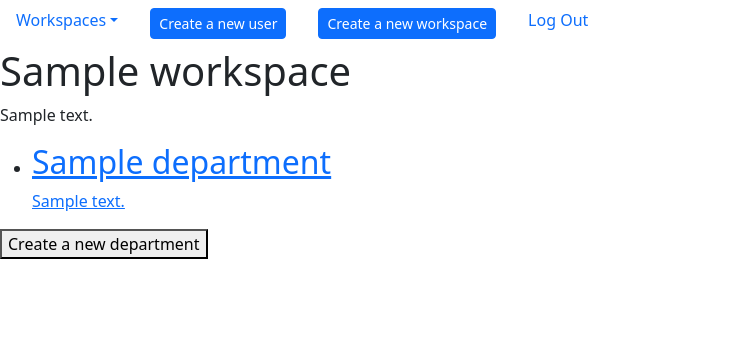
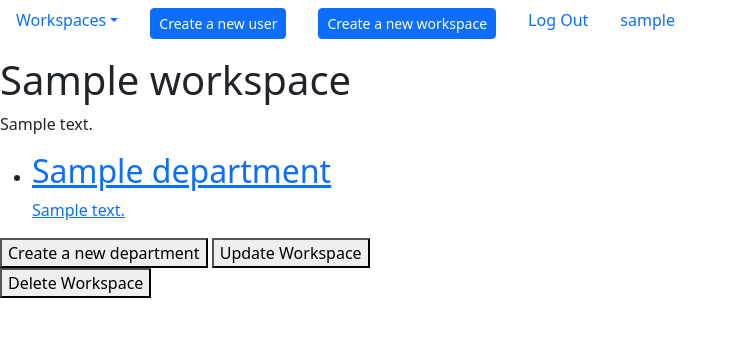
Before and after one commit to luismarrer/Probless-project, a Django app: page /workspaces/1/ in a window 1280 px wide. Shown: the top 337 px of the page, without its empty margins (0-738 px from the left). Run offline with Django 5.2, Linux system fonts and the light colour scheme; a user stored in the database is signed in; tables that the repository leaves empty hold one stand-in row (values such as "Sample post").

Commit message:
- Added Delete and Update for workspaces, departments and users.  - Added new html for each function

```diff
--- a/probless-backend/account/urls.py
+++ b/probless-backend/account/urls.py
@@ -6,5 +6,6 @@ urlpatterns = [
     path('signup/owner/', views.OwnerSignupView.as_view(), name='signup_owner'),
     path('login/', views.UserLoginView.as_view(), name='login'),
     path('logout/', views.LogoutView.as_view(), name='logout'),
-    path('create-user/', views.CreateUserView.as_view(), name='create_user')
+    path('create-user/', views.CreateUserView.as_view(), name='create_user'),
+    path('show_users/', views.owner_user_view, name='show_users'),
 ]
--- a/probless-backend/core/models.py
+++ b/probless-backend/core/models.py
@@ -26,6 +26,7 @@ class Ticket(models.Model):
 
 	title = models.CharField(max_length=255)
 	description = models.TextField()
+	documentation = models.TextField(blank=True, null=True)
 	user_id = models.ForeignKey('account.CustomUser', on_delete=models.CASCADE)
 	priority = models.CharField(max_length=10, choices=PRIORITY_CHOICES, default='low')
 	assigned_department_id = models.ForeignKey('workspace.Department', on_delete=models.CASCADE)
--- a/probless-backend/core/templates/layout.html
+++ b/probless-backend/core/templates/layout.html
@@ -23,12 +23,17 @@
 								<li><a class="dropdown-item" href="{% url 'show_workspaces' %}">All Workspaces</a></li>
 							</ul>
 						</li>
-						<li class="nav-item">
-							<a class="nav-link" href="{% url 'create_user' %}">
+						<li class="nav-item dropdown">
+							<a class="nav-link" href="#" role="button" data-bs-toggle="dropdown" aria-expanded="false">
 								<button type="button" class="btn btn-primary btn-sm">
 									Create a new user
 								</button>
 							</a>
+							<ul class="dropdown-menu">
+								<li><a class="dropdown-item" href="{% url 'create_user' %}">Create User</a></li>
+								<li><a class="dropdown-item" href="{% url 'show_users' %}">Show all users</a></li>
+								<!-- Más opciones si lo deseas -->
+							</ul>
 						</li>
 						<li class="nav-item">
 							<a class="nav-link" href="{% url 'create_workspace' %}">
@@ -50,6 +55,10 @@
 							<a class="nav-link" href="{% url 'signup_owner' %}">Log In</a>
 						</li>
 					{% endif %}
+					{% if user.is_authenticated %}
+						<!-- Mostrar el nombre de usuario al final -->
+						<p class="nav-link">{{ user.username }}</p>
+					{% endif %}
 				</ul>
 			</nav>
 		</header>
--- a/probless-backend/workspace/forms.py
+++ b/probless-backend/workspace/forms.py
@@ -6,6 +6,7 @@ class WorkspaceForm(forms.ModelForm):
 		model = Workspace
 		fields = ['name', 'description']
 
+
 class DepartmentForm(forms.ModelForm):
 	class Meta:
 		model = Department
--- a/probless-backend/workspace/processors.py
+++ b/probless-backend/workspace/processors.py
@@ -1,6 +1,10 @@
 from .models import Workspace
+from django.contrib.auth.models import AnonymousUser
 
 def ctx_dict(request):
+    if isinstance(request.user, AnonymousUser) or not request.user.is_authenticated:
+        # Si el usuario no está autenticado, retorna un contexto vacío o lo que necesites
+        return {}
     workspaces_ctx = Workspace.objects.filter(user=request.user)
     ctx = {'workspaces_ctx': workspaces_ctx}
     return ctx
--- /dev/null
+++ b/probless-backend/workspace/templates/confirm_delete.html
@@ -0,0 +1,6 @@
+<form method="POST">
+    {% csrf_token %}
+    <p>Are you sure you want to delete the workspace "{{ workspace.name }}"?</p>
+    <button type="submit">Yes, delete</button>
+    <a href="{% url 'workspace_detail' workspace.id %}">Cancel</a>
+</form>
--- /dev/null
+++ b/probless-backend/workspace/templates/update_workspace.html
@@ -0,0 +1,5 @@
+<form method="POST">
+    {% csrf_token %}
+    {{ form.as_p }}
+    <button type="submit">Update Workspace</button>
+</form>
--- a/probless-backend/workspace/templates/workspace_detail.html
+++ b/probless-backend/workspace/templates/workspace_detail.html
@@ -17,8 +17,21 @@
 		{% endfor %}
 	</ul>
 
+	<!-- Button to create department -->
 	<button type="button" onclick="window.location='{% url 'create_department' workspace.id %}'">
 		Create a new department
 	</button>
 
+	{% if user.is_owner %}
+	<!-- Button to update workspace -->
+	<button type="button" onclick="window.location='{% url 'update_workspace' workspace.id %}'">
+		Update Workspace
+	</button>
+
+	<!-- Button to delete workspace -->
+	<form method="POST" action="{% url 'delete_workspace' workspace.id %}">
+		{% csrf_token %}
+		<button type="submit">Delete Workspace</button>
+	</form>
+	{% endif %}
 {% endblock %}
--- a/probless-backend/workspace/urls.py
+++ b/probless-backend/workspace/urls.py
@@ -7,4 +7,8 @@ urlpatterns = [
 	path('<int:workspace_id>/', views.workspace_detail, name='workspace_detail'),
 	path('create/', views.create_workspace, name='create_workspace'),
 	path('<int:workspace_id>/create/department/', views.create_department, name='create_department'),
+	path('<int:workspace_id>/update/', views.update_workspace, name='update_workspace'),
+    path('<int:workspace_id>/delete/', views.delete_workspace, name='delete_workspace'),
+    path('<int:workspace_id>/department/<int:department_id>/update/', views.update_department, name='update_department'),
+    path('<int:workspace_id>/department/<int:department_id>/delete/', views.delete_department, name='delete_department'),
 ]
--- a/probless-backend/workspace/views.py
+++ b/probless-backend/workspace/views.py
@@ -1,8 +1,8 @@
-from django.shortcuts import render, redirect
+from django.shortcuts import render, redirect, get_object_or_404
 from django.contrib.auth.decorators import login_required
 from .models import Workspace, Department
 from .forms import WorkspaceForm, DepartmentForm
-
+from django.http import Http404
 # Create your views here.
 
 
@@ -68,6 +68,31 @@ def create_workspace(request):
                           })
 
 
+def update_workspace(request, workspace_id):
+    workspace = get_object_or_404(Workspace, id=workspace_id)  # Recieve workspace or return 404 error
+
+    if request.method == 'POST':
+        form = WorkspaceForm(request.POST, instance=workspace)
+        if form.is_valid():
+            form.save()
+            return redirect('workspace_detail', workspace_id=workspace.id)
+    else:
+        form = WorkspaceForm(instance=workspace)
+
+    return render(request, 'update_workspace.html', {'form': form, 'workspace': workspace})
+
+
+def delete_workspace(request, workspace_id):
+    workspace = get_object_or_404(Workspace, id=workspace_id)
+
+    if request.method == 'POST':
+        workspace.delete()  # Eliminamos el workspace
+        return redirect('show_workspaces')  # Redirigimos a la lista de workspaces (puedes cambiar el destino)
+
+    return render(request, 'confirm_delete.html', {'workspace': workspace})
+
+
+
 # Department views
 
 @login_required
@@ -114,13 +139,41 @@ def create_department(request, workspace_id):
                           })
 
 
-@login_required
-def show_departments(request):
-    """
-    Department view for all users - GET(READ)
-    """
-    departments = Department.objects.all()
-    return render(request, 'show_departments.html',
-                  {
-                      'departments': departments
-                  })
+# @login_required
+# def show_departments(request):
+#     """
+#     Department view for all users - GET(READ)
+#     """
+#     departments = Department.objects.all()
+#     return render(request, 'show_departments.html',
+#                   {
+#                       'departments': departments
+#                   })
+
+def update_department(request, department_id, workspace_id):
+    workspace = get_object_or_404(Workspace, id=workspace_id)
+    department = get_object_or_404(Department, id=department_id, workspace_id=workspace)  # Recieve department or return 404 error
+
+    if request.method == 'POST':
+        form = DepartmentForm(request.POST, instance=department)
+        if form.is_valid():
+            form.save()
+            return redirect('workspace_detail',  workspace_id=workspace.id)
+    else:
+        form = DepartmentForm(instance=department)
+
+    return render(request, 'update_department.html',
+                  {'form': form,
+                    'department': department,
+                    'workspace': workspace
+                    })
+
+def delete_department(request, workspace_id, department_id):
+    workspace = get_object_or_404(Workspace, id=workspace_id)
+    department = get_object_or_404(Department, id=department_id, workspace_id=workspace)
+
+    if request.method == 'POST':
+        department.delete()
+        return redirect('workspace_detail', workspace_id=workspace.id)
+
+    return render(request, 'confirm_delete.html', {'department': department, 'workspace': workspace})
```
Also changed, not shown: probless-backend/account/views.py (+9 -1 lines), probless-backend/core/forms.py (+7 -2 lines), probless-backend/core/templates/dashboard.html (+12 -0 lines), probless-backend/core/templates/ticket_detail.html (+7 -7 lines), probless-backend/core/views.py (+25 -11 lines), probless-backend/workspace/templates/delete_department.html (added, +12 -0 lines), probless-backend/workspace/templates/show_users.html (added, +15 -0 lines), probless-backend/workspace/templates/update_department.html (added, +12 -0 lines), probless-backend/core/migrations/0005_ticket_documentation.py (added).
